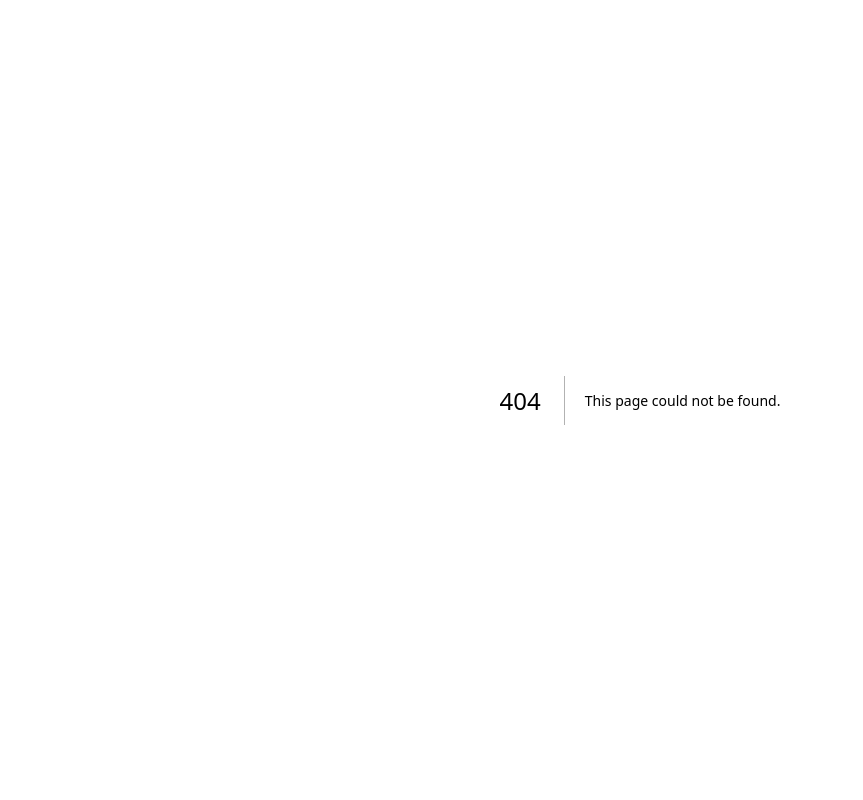
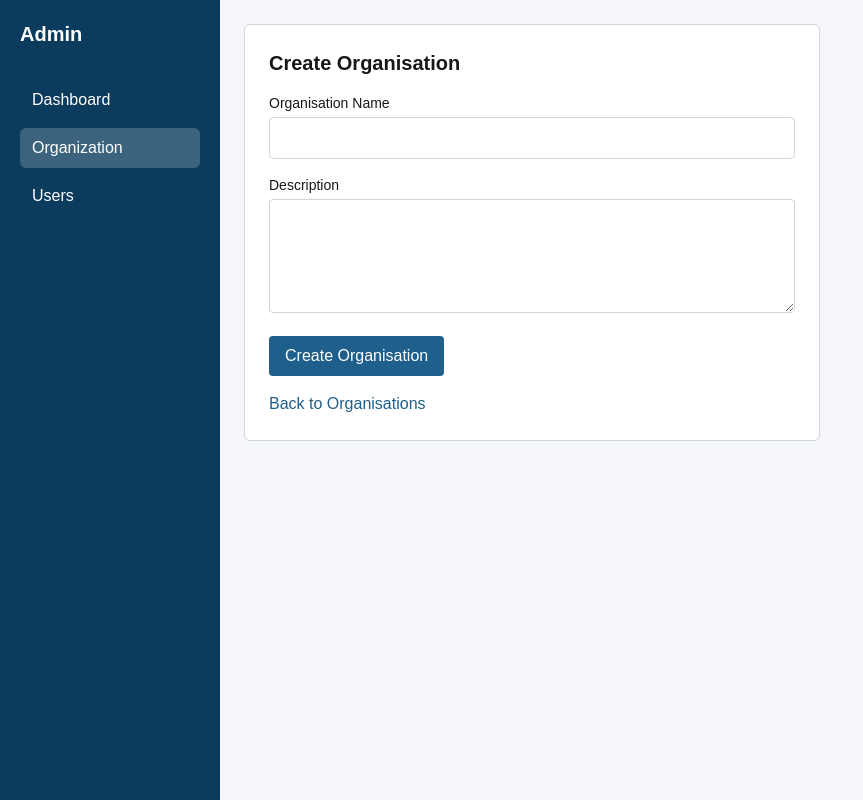
Before and after one commit to farhansk221/DigiKagatPatra, a Next.js app: page /admin/org/create_org in a window 1280 px wide. Before the commit this address had no page. Shown: the whole page, without its empty margins (0-863 px from the left). Built offline with nearby package versions, Linux system fonts and the light colour scheme; no server answers.

Commit message:
API Integration

```diff
--- /dev/null
+++ b/src/app/admin/org/create_org/page.tsx
@@ -0,0 +1,98 @@
+"use client";
+
+import { useState } from "react";
+import axios from "axios";
+import { AuthService } from "@/config/firebase";
+import { route_constants } from "@/config/route_constant";
+import Link from "next/link";
+
+export default function CreateOrganisation() {
+  const [name, setName] = useState("");
+  const [description, setDescription] = useState("");
+  const [loading, setLoading] = useState(false);
+  const [error, setError] = useState("");
+
+  const handleSubmit = async (e: React.FormEvent) => {
+    e.preventDefault();
+    setError("");
+    setLoading(true);
+
+    try {
+      const firebaseToken = await AuthService.getUserAccessToken();
+
+      await axios.post(
+        `http://localhost:8000${route_constants.Organisation.create_org}`,
+        {
+          name,
+          description,
+        },
+        {
+          headers: {
+            Authorization: `Bearer ${firebaseToken}`,
+            "Content-Type": "application/json",
+          },
+        }
+      );
+
+      setName("");
+      setDescription("");
+      alert("Organisation created successfully");
+    } catch (err: any) {
+      console.error(err);
+      setError("Failed to create organisation");
+    } finally {
+      setLoading(false);
+    }
+  };
+
+  return (
+    <div className="bg-white p-6 rounded-md border border-gray-300 max-w-xl">
+      <h2 className="text-xl font-semibold mb-4">Create Organisation</h2>
+
+      <form onSubmit={handleSubmit} className="space-y-4">
+        <div>
+          <label className="block text-sm font-medium mb-1">
+            Organisation Name
+          </label>
+          <input
+            type="text"
+            value={name}
+            onChange={(e) => setName(e.target.value)}
+            required
+            className="w-full border border-gray-300 rounded px-3 py-2"
+          />
+        </div>
+
+        <div>
+          <label className="block text-sm font-medium mb-1">
+            Description
+          </label>
+          <textarea
+            value={description}
+            onChange={(e) => setDescription(e.target.value)}
+            required
+            rows={4}
+            className="w-full border border-gray-300 rounded px-3 py-2"
+          />
+        </div>
+
+        {error && <p className="text-red-600 text-sm">{error}</p>}
+
+        <button
+          type="submit"
+          disabled={loading}
+          className="bg-[#1F5F8B] text-white px-4 py-2 rounded hover:bg-[#174a6b]"
+        >
+          {loading ? "Creating..." : "Create Organisation"}
+        </button>
+      </form>
+
+      <Link
+        href="/organisations"
+        className="text-[#1F5F8B] hover:underline inline-block mt-4"
+      >
+        Back to Organisations
+      </Link>
+    </div>
+  );
+}
--- a/src/app/admin/org/page.tsx
+++ b/src/app/admin/org/page.tsx
@@ -1,6 +1,7 @@
 "use client";
 
 import { organizations } from "@/data/organizations";
+import Link from "next/link";
 import { useRouter } from "next/navigation";
 
 export default function AdminOrgListPage() {
@@ -47,6 +48,11 @@ export default function AdminOrgListPage() {
             </tbody>
           </table>
         </div>
+        <div>
+          <button className="bg-[#0B3C5D] text-white mt-3 px-4 py-2 rounded-md text-sm font-medium hover:bg-[#0A2F4A] transition-colors">
+              <Link href="/admin/org/create_org">Add Organization</Link>
+          </button>
+        </div>
       </div>
 
   );
--- a/src/app/users/documents/view/page.tsx
+++ b/src/app/users/documents/view/page.tsx
@@ -1,12 +1,67 @@
+"use client"
 import Link from "next/link";
+import { AuthService } from "@/config/firebase";
+import { useEffect, useState } from "react";
+import axios from "axios";
+import { route_constants } from "@/config/route_constant";
+
 
 export default function ViewDocument() {
+
+const [userDocuments, setUserDocuments] = useState<any[]>([]);
+  useEffect(() => {
+    try {
+      const fetchData = async () => {
+        const firebaseToken = await AuthService.getUserAccessToken();
+        console.log("Successfully retrieved Firebase token:", firebaseToken);
+        const response = await axios.get(
+          `http://localhost:8000${route_constants.Users.AUDIT_ALL_DOCUMENTS}`,
+          {
+            headers: {
+              Authorization: `Bearer ${firebaseToken}`
+            },
+          },
+        );
+
+        setUserDocuments(response.data.results);
+        console.log("User Documents:", response.data.results)
+      };
+      fetchData();
+    } catch (error) {
+      console.error("Error fetching user documents:");
+    }
+  });
+
+
+
   return (
     <div className="bg-white p-5 rounded-md border border-gray-300 max-w-xl">
       <h3 className="text-lg font-semibold mb-2">Marksheet</h3>
       <p className="text-gray-600 mb-4">
         This is the document content.
       </p>
+      <ul>
+  {userDocuments.map((doc: any) => (
+    <li key={doc.id} className="mb-4 border-b pb-3">
+      <p><strong>Audit ID:</strong> {doc.id}</p>
+      <p><strong>Action:</strong> {doc.action}</p>
+      <p><strong>Timestamp:</strong> {doc.timestamp}</p>
+
+      <p><strong>User ID:</strong> {doc.user.id}</p>
+      <p><strong>Username:</strong> {doc.user.username}</p>
+      <p><strong>Full Name:</strong> {doc.user.full_name}</p>
+
+      <p><strong>Organisation ID:</strong> {doc.organisation.id}</p>
+      <p><strong>Organisation Name:</strong> {doc.organisation.name}</p>
+
+      <p><strong>Document ID:</strong> {doc.details.document_id}</p>
+      <p><strong>Document Name:</strong> {doc.details.document_name}</p>
+
+      <p><strong>IP Address:</strong> {doc.ip_address}</p>
+    </li>
+  ))}
+</ul>
+
 
       <Link
         href="/users/documents/view/edit"
--- a/src/config/firebase.ts
+++ b/src/config/firebase.ts
@@ -61,6 +61,8 @@ export const AuthService = {
     }
     return null;
   },
+
+
 
   signupWithEmail: async (
     email: string,
--- a/src/config/route_constant.ts
+++ b/src/config/route_constant.ts
@@ -24,10 +24,10 @@ export const route_constants = {
 
     // User Management routes
     Users: {
+        AUDIT_ALL_DOCUMENTS:"/api/audit/",
         create_user: "/api/organisations/organisations/{org_id}/users/add",
         update_user_status: "/api/organisations/user-role/{uor_id}/status",
         update_user_role: "/api/organisations/user-role/{uor_id}/end-date",
 
-
 }
 }
```
